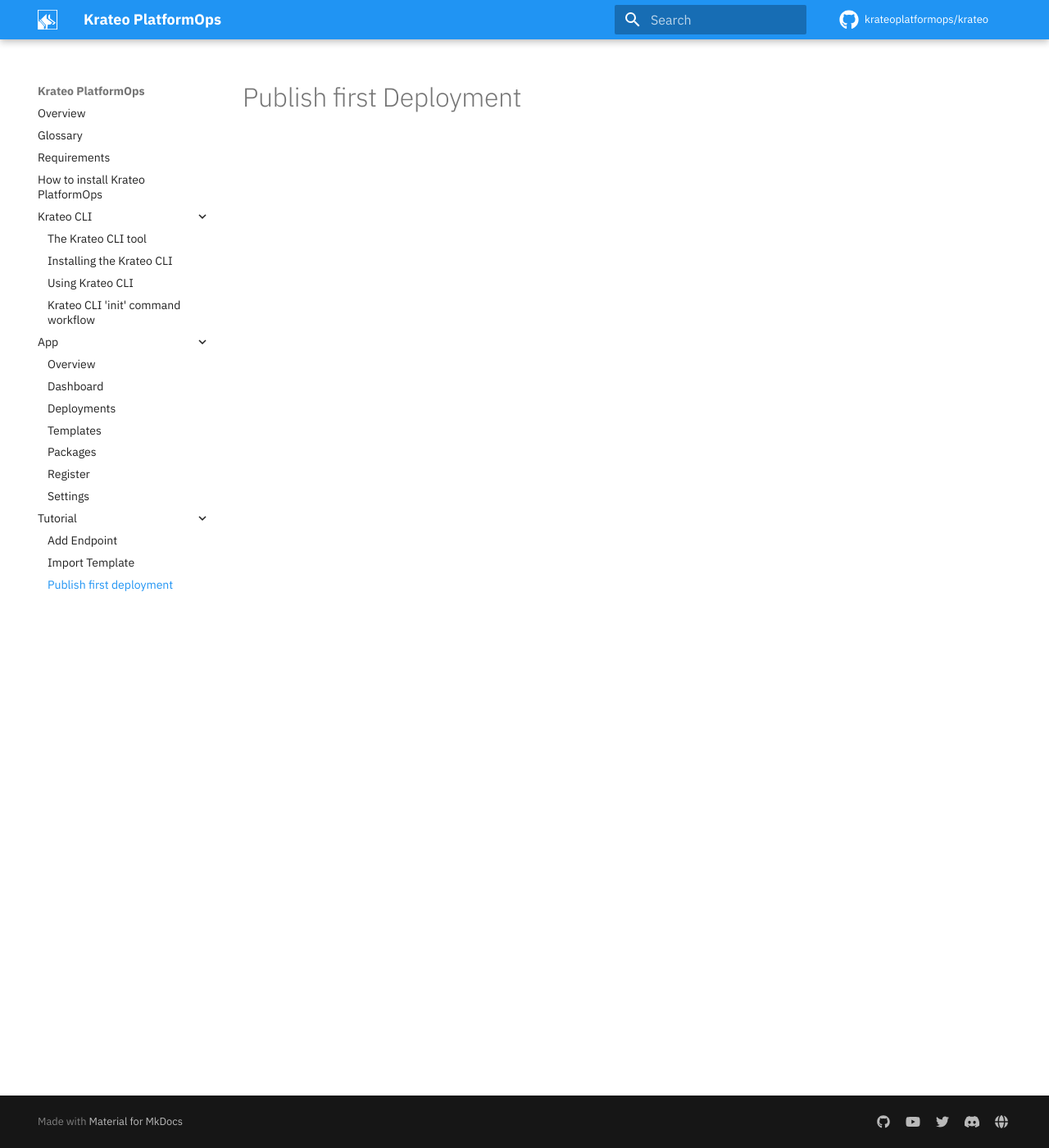
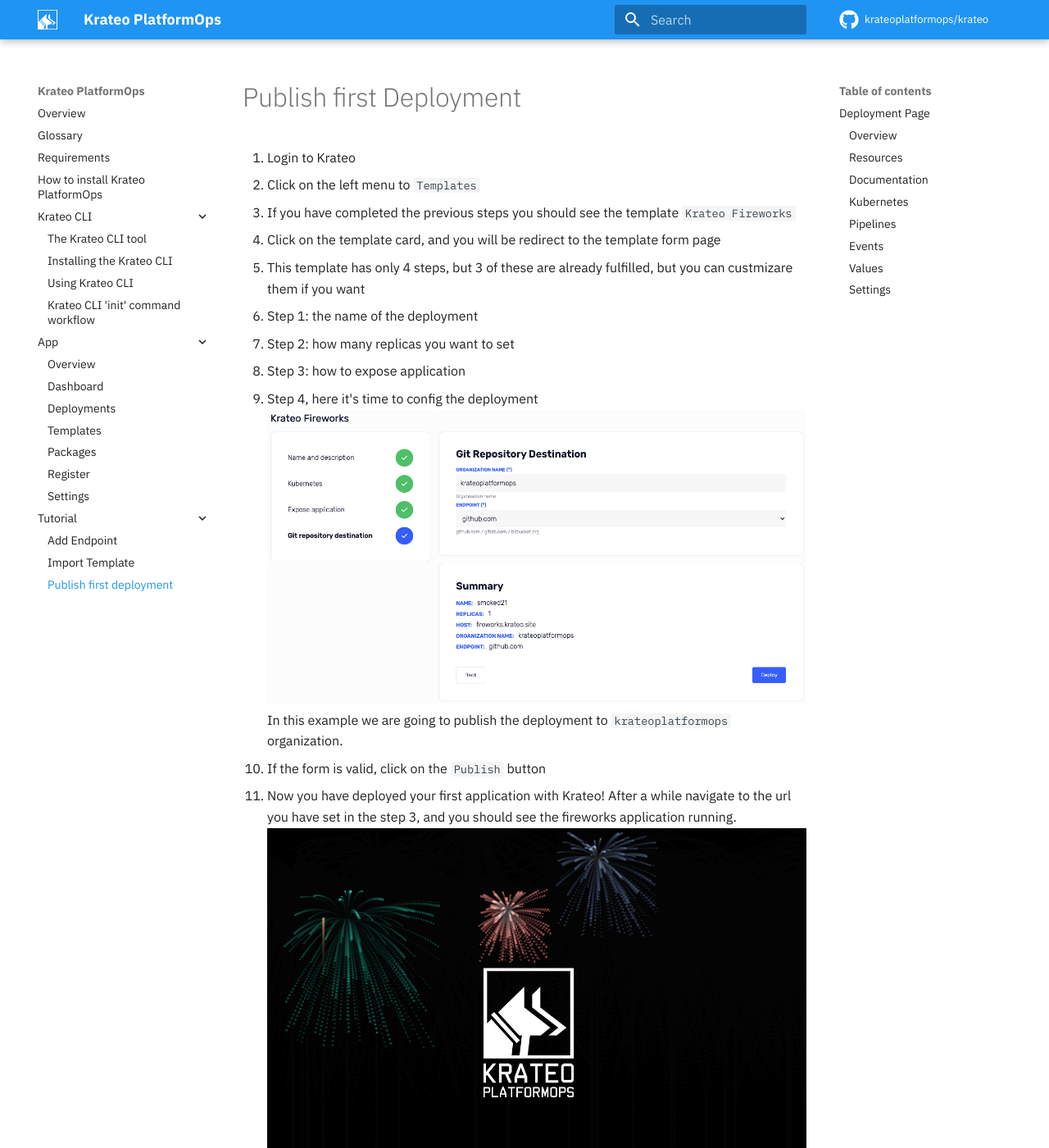
Before and after one commit to krateoplatformops/krateo-docs, an MkDocs documentation site: the page built from docs/tutorial/publish-first-deployment.md, in a window 1280 px wide and 1400 px high. Shown: the whole window at 82% size. Built offline with MkDocs 1.6.1 and Material for MkDocs 9.7.7, drawn with Linux system fonts in a browser that asks for light colours; comment, search, counter and statistics services are not loaded; some of the changed text lies outside the part shown.

Commit message:
feat(tutorial): deployment

```diff
--- a/docs/tutorial/publish-first-deployment.md
+++ b/docs/tutorial/publish-first-deployment.md
@@ -1 +1,56 @@
 # Publish first Deployment
+
+1. Login to Krateo
+2. Click on the left menu to `Templates`
+3. If you have completed the previous steps you should see the template `Krateo Fireworks`
+4. Click on the template card, and you will be redirect to the template form page
+5. This template has only 4 steps, but 3 of these are already fulfilled, but you can custmizare them if you want
+6. Step 1: the name of the deployment
+7. Step 2: how many replicas you want to set
+8. Step 3: how to expose application
+9. Step 4, here it's time to config the deployment
+   ![deployment](../media/tutorial/deployment.png)
+   In this example we are going to publish the deployment to `krateoplatformops` organization.
+10. If the form is valid, click on the `Publish` button
+11. Now you have deployed your first application with Krateo! After a while navigate to the url you have set in the step 3, and you should see the fireworks application running.
+    ![deployment-fireworks](../media/tutorial/deployment-fireworks.png)
+
+## Deployment Page
+
+This deployment has 8 tabs
+
+### Overview
+
+Description and link to the repository you have created
+
+### Resources
+
+Resource tree provided by ArgoCD
+![deployment-resources](../media/tutorial/deployment-resources.png)
+
+### Documentation
+
+Here you will see the README.md file of the repository you have created. The content? Is the lyrics of the song "Fireworks" by Katy Perry
+
+### Kubernetes
+
+The list of components deployed in the cluster:
+![deployment-kubernetes](../media/tutorial/deployment-kubernetes.png)
+If you click on any component in the right pane you will see the yaml file of the component.
+
+### Pipelines
+
+This deployment trigger a pipeline (GitHub action) to build the docker image.
+![deployment-pipelines](../media/tutorial/deployment-pipelines.png)
+
+### Events
+
+Here you will see the events related to the deployment.
+
+### Values
+
+It shows the deployment.yaml file of the deployment.
+
+### Settings
+
+If you are ready to delete the deployment, you can do it from here.
```
Also changed, not shown: docs/tutorial/import-template.md (+23 -0 lines), docs/media/tutorial/deployment-fireworks.png (added), docs/media/tutorial/deployment-kubernetes.png (added), docs/media/tutorial/deployment-pipelines.png (added), docs/media/tutorial/deployment-resources.png (added), docs/media/tutorial/deployment.png (added), docs/media/tutorial/import-template.png (added), docs/media/tutorial/template-form.png (added), docs/media/tutorial/template.png (added).
